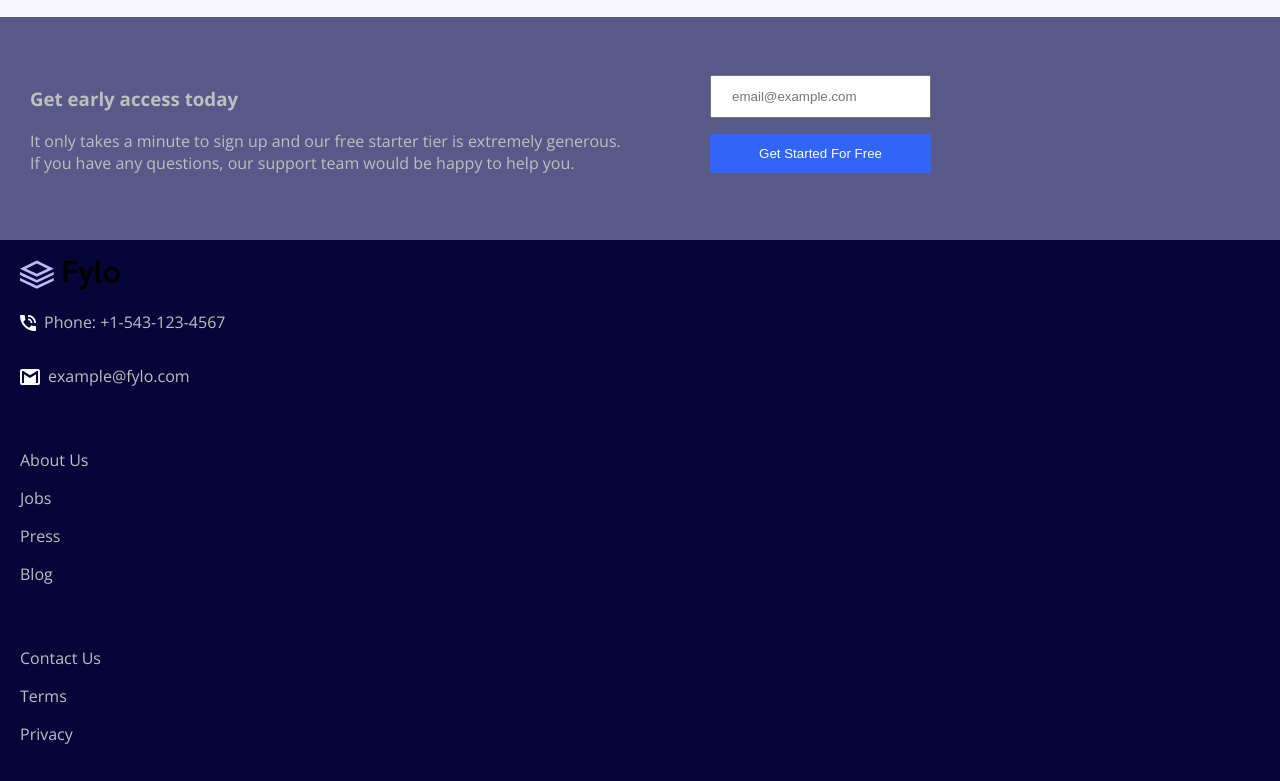
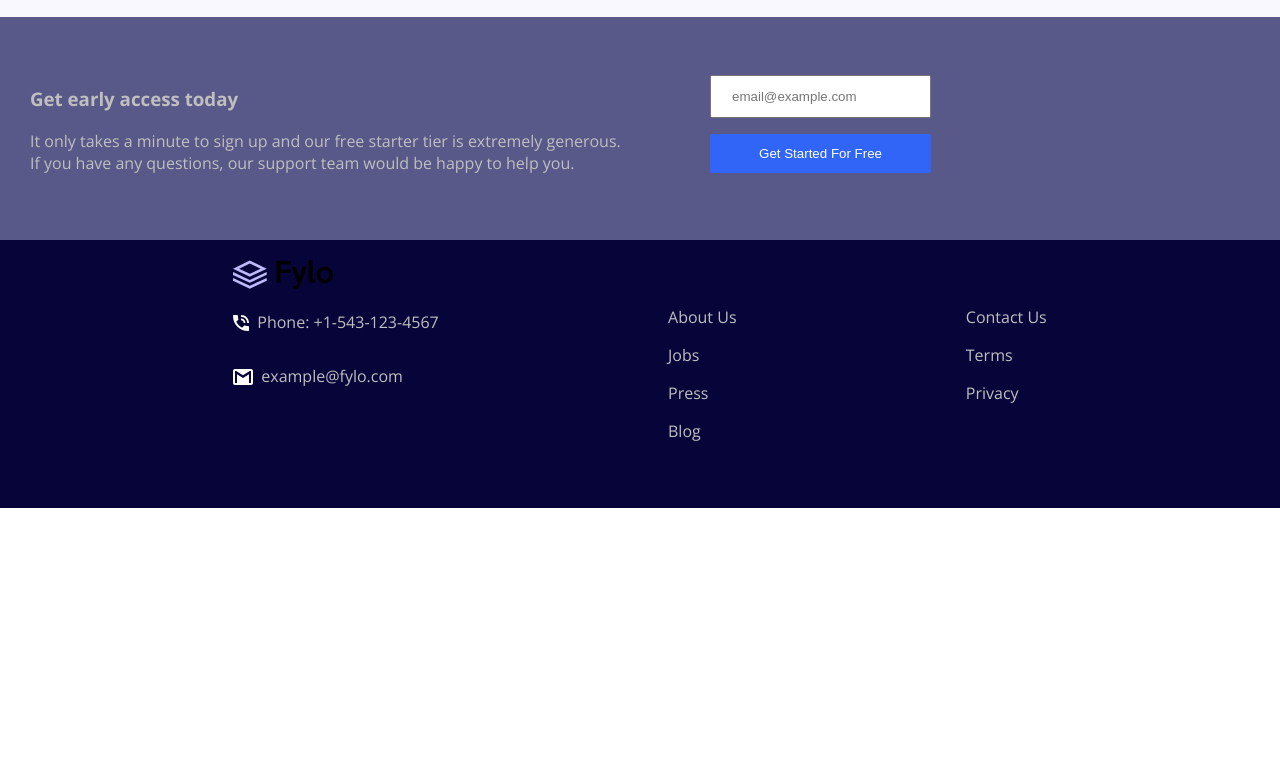
Before and after one commit to Jimztech/FYLO-LANDING-PAGE, a plain HTML site: page index.html in a window 1280 px wide. Shown: the part 1127-1908 px from the top of the page. After the commit the page ends 1635 px from the top, so only its background shows below. Drawn offline with nearby package versions, Linux system fonts and the light colour scheme.

Commit message:
new-commits

```diff
--- a/index.html
+++ b/index.html
@@ -145,8 +145,8 @@
       </div>
     </section>
 
-    <footer>
-      <div class="few">
+    <footer class="few">
+      <div class="footer-header">
         <div class="logo-container">
           <a href="#">
             <img
@@ -166,6 +166,7 @@
           <img src="./images/icon-email.svg" alt="mail" class="mail" width="20" height="16">
           <p>example@fylo.com</p>
         </div>
+      </div>
 
       <div class="about">
         <p>About Us</p>
@@ -174,6 +175,7 @@
         <p>Blog</p>
       </div>
 
+      <div class="contacts">
         <p>Contact Us</p>
         <p>Terms</p>
         <p>Privacy</p>
--- a/styles/styles.css
+++ b/styles/styles.css
@@ -201,6 +201,17 @@ nav {
        width: 100%;
        max-width: 600px;
     }
+
+    footer {
+        display: flex;
+        flex-direction: row;
+        justify-content: space-evenly;
+        gap: 1rem;
+    }
+
+    .contacts {
+        padding: 30px 0;
+    }
 }
 
 .hero {
```
Lines whose indentation alone changed are shown as unchanged.
